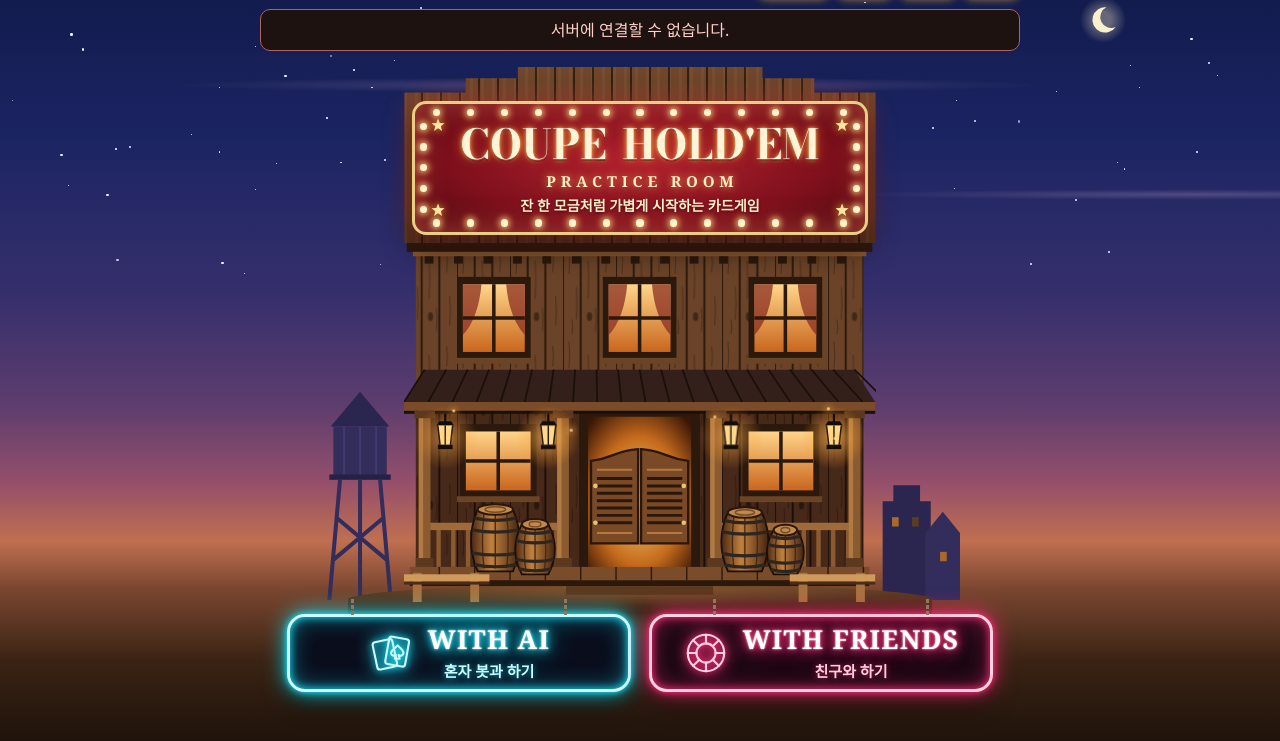
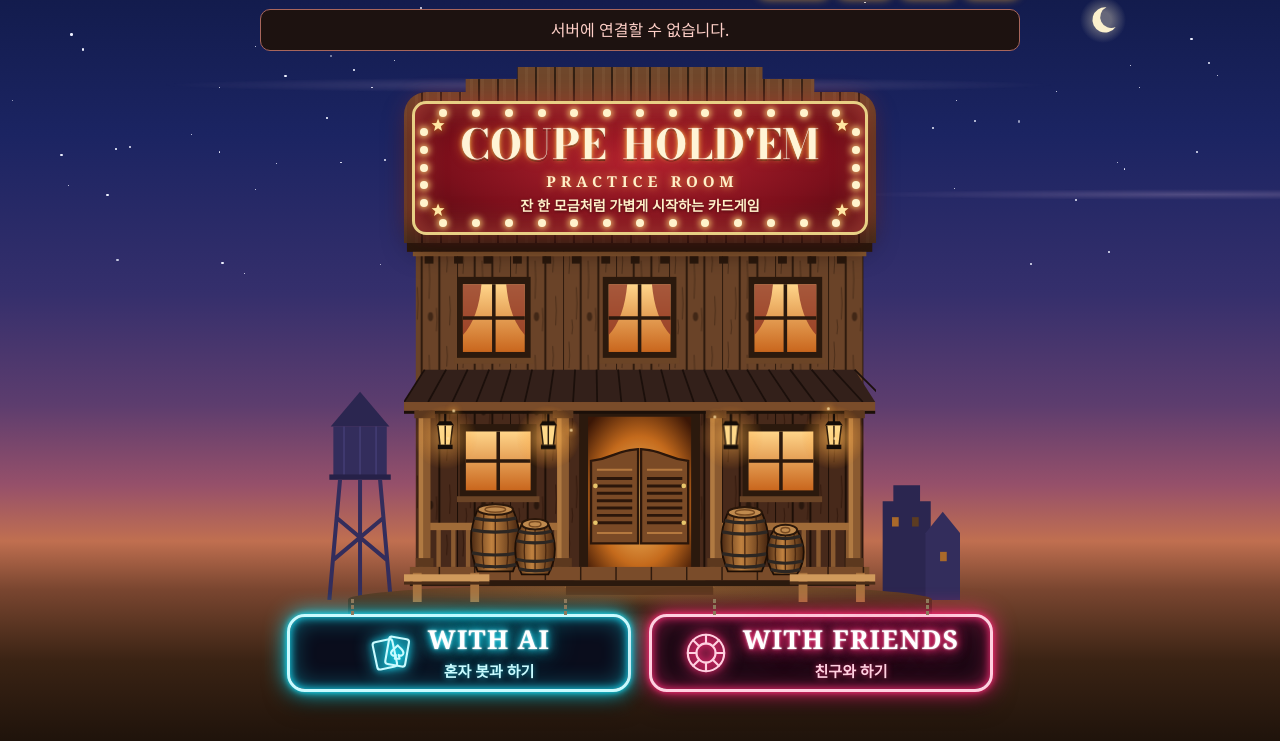
Before and after one commit to jaehk28-hash/dash-texasholdem-c-, a plain HTML site: page web/index.html in a window 1280 px wide. Shown: the part 59-800 px from the top of the page. Drawn offline with Linux system fonts and the light colour scheme; no server answers.

Commit message:
시작 화면 간판의 뒤 패널 모서리를 둥글게 맞추고 전구를 간판 크기에 비례하게 배치
Co-Authored-By: Claude Sonnet 5.5 <noreply@anthropic.com>

```diff
--- a/web/index.html
+++ b/web/index.html
@@ -619,19 +619,27 @@
     width: var(--side); max-width: 520px;
     width: clamp(200px, min(var(--side), calc((100vh - var(--home-top) - var(--home-signs)) / 1.17)), 520px);
     width: clamp(200px, min(var(--side), calc((100svh - var(--home-top) - var(--home-signs)) / 1.17)), 520px); }
-  /* 위가 사각으로 솟은 가짜 정면 지붕. 계단 모양은 뒤에 깔린 층(::before)만 자르므로 간판은 잘리지 않는다 */
+  /* 가짜 정면 지붕. 간판은 항상 이 두 층(::before 패널, ::after 난간)보다 앞에 있어 어디도 잘리지 않는다.
+     패널 어깨의 둥근 모서리는 간판 모서리(3cqw)와 같은 중심의 곡선(3cqw + 좌우 여백)이다 */
   .false-front { position: relative; z-index: 2; padding: 7.2cqw 1.6cqw 1.8cqw; }
-  .false-front::before { content: ""; position: absolute; inset: 0; z-index: -1; background:
+  .false-front::before, .false-front::after { content: ""; position: absolute; left: 0; right: 0; z-index: -1; background:
       repeating-linear-gradient(90deg, transparent 0 17px, rgba(0, 0, 0, .55) 17px 19px),
-      repeating-linear-gradient(90deg, rgba(255, 220, 170, .05) 0 3px, transparent 3px 11px),
-      linear-gradient(#6f472b, #54331d);
-    clip-path: polygon(0 5.4cqw, 13% 5.4cqw, 13% 2.4cqw, 24% 2.4cqw, 24% 0, 76% 0, 76% 2.4cqw, 87% 2.4cqw, 87% 5.4cqw, 100% 5.4cqw, 100% 100%, 0 100%); }
+      repeating-linear-gradient(90deg, rgba(255, 220, 170, .05) 0 3px, transparent 3px 11px); }
+  .false-front::before { top: 5.4cqw; bottom: 0; border-radius: 4.8cqw 4.8cqw 0 0; background-color: #6f472b;
+    box-shadow: inset 0 -6cqw 6cqw -3cqw rgba(0, 0, 0, .35); }
+  /* 간판 위에 얹힌 계단 모양 난간 */
+  .false-front::after { top: 0; height: calc(5.4cqw + 1px); background-color: #6f472b;
+    clip-path: polygon(13% 100%, 13% 45%, 24% 45%, 24% 0, 76% 0, 76% 45%, 87% 45%, 87% 100%); }
   .saloon .marquee { margin-top: 0; padding: 3.6cqw 3cqw; border-radius: 3cqw; }
   .saloon .star { width: 3cqw; height: 3cqw; }
   .saloon .star.tl, .saloon .star.bl { left: 3.4cqw; } .saloon .star.tr, .saloon .star.br { right: 3.4cqw; }
   .saloon .star.tl, .saloon .star.tr { top: 3cqw; } .saloon .star.bl, .saloon .star.br { bottom: 3cqw; }
-  .saloon .bulbs.left, .saloon .bulbs.right { top: 4cqw; bottom: 4cqw; }
+  .saloon .bulbs.top, .saloon .bulbs.bottom { left: 5.2cqw; right: 5.2cqw; }
+  .saloon .bulbs.left, .saloon .bulbs.right { top: 5.2cqw; bottom: 5.2cqw; }
+  .saloon .bulbs.top { top: 1cqw; } .saloon .bulbs.bottom { bottom: 1cqw; }
+  .saloon .bulbs.left { left: 1cqw; } .saloon .bulbs.right { right: 1cqw; }
   .saloon .bulb { width: clamp(4px, 1.5cqw, 8px); height: clamp(4px, 1.5cqw, 8px); }
+  .saloon .bulb { flex: none; width: round(clamp(4px, 1.5cqw, 8px), 2px); height: round(clamp(4px, 1.5cqw, 8px), 2px); }  /* 짝수 px: 둥글게 그려지게 */
   .screen .saloon .marquee-title { font-size: 8.7cqw; }
   .saloon .marquee-sub { font-size: 3.2cqw; margin-top: .6cqw; }
   .saloon .marquee-slogan { font-size: max(9.5px, 3cqw); margin-top: .8cqw; }
```
